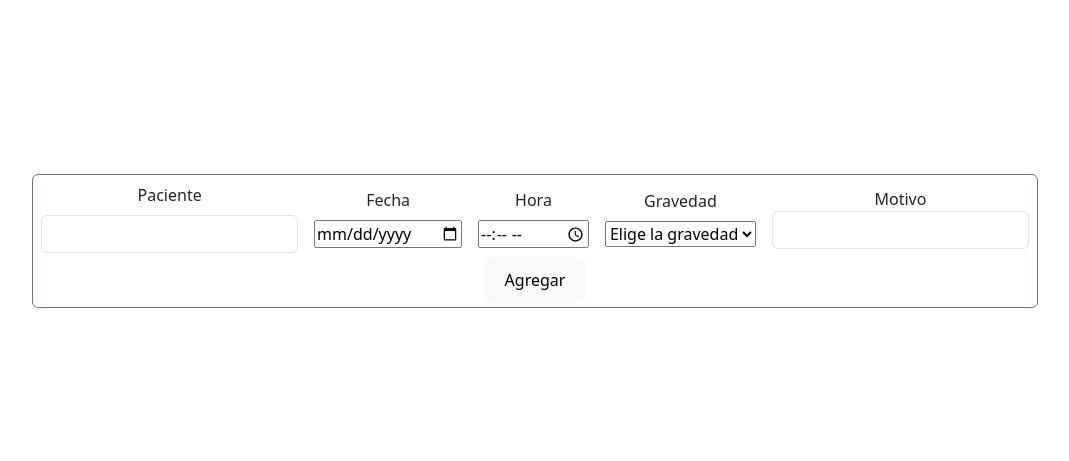
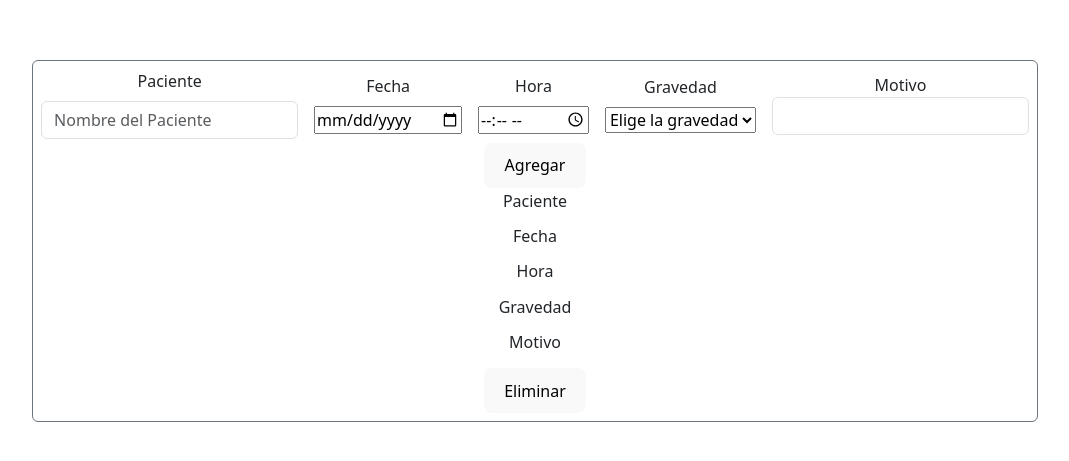
Before and after one commit to diegocmd20/desafio-eventos-vue, a Vue app: page / in a window 1280 px wide. Shown: the part 159-620 px from the top of the page, without its empty margins (105-1174 px from the left). Built offline with nearby package versions, Linux system fonts and the light colour scheme.

Commit message:
Props added

```diff
--- a/src/components/AgregarDatos.vue
+++ b/src/components/AgregarDatos.vue
@@ -1,17 +1,30 @@
 <template>
+    <div class="container my-1">
+        <h6>Paciente</h6>
+        <p>{{ paciente }}</p>
+        <h6>Fecha</h6>
+        <p>{{ fecha }}</p>
+        <h6>Hora</h6>
+        <p>{{ hora }}</p>
+        <h6>Gravedad</h6>
+        <p>{{ gravedad }}</p>
+        <h6>Motivo</h6>
+        <p>{{ motivo }}</p>
+        <button type="submit">Eliminar</button>
+    </div>
 </template>
 
 <script>
 export default {
     name: 'AgregarDatos',
-    data() {
-        return {
-        };
-    }, methods:{
-
+    props: {
+        paciente: String,
+        fecha: Date,
+        hora: Date,
+        gravedad: String,
+        motivo: String,
     }
 };
 </script>
 
-<style scoped>
-</style>
+<style scoped></style>
--- a/src/components/Cita.vue
+++ b/src/components/Cita.vue
@@ -4,19 +4,19 @@
 
             <div class="d-flex flex-column my-1 mx-2">
                 <label for="paciente" class="form-label fst-semibold">Paciente</label>
-                    <input name="paciente" type="text" class="form-control">
+                <input v-model="paciente" name="paciente" type="text" class="form-control" placeholder="Nombre del Paciente">
             </div>
             <div class="d-flex flex-column my-1 mx-2">
                 <label for="fecha" class="form-label fst-semibold">Fecha</label>
-                    <input type="date" name="fecha">
+                <input v-model="fecha" type="date" name="fecha">
             </div>
             <div class="d-flex flex-column my-1 mx-2">
                 <label for="hora" class="form-label fst-semibold">Hora</label>
-                    <input type="time" name="hora">
+                <input v-model="hora" type="time" name="hora">
             </div>
             <div class="d-flex flex-column my-1 mx-2">
                 <label for="gravedad" class="form-label">Gravedad</label>
-                    <select name="gravedad">
+                <select v-model="gravedad" name="gravedad">
                     <option value="" selected>Elige la gravedad</option>
                     <option value="bg-success">Baja</option>
                     <option value="bg-warning">Media</option>
@@ -25,23 +25,34 @@
             </div>
             <div class="d-flex flex-column my-1 mx-2">
                 <label for="motivo">Motivo</label>
-                    <input name="motivo" type="text" class="form-control">
+                <input v-model="motivo" name="motivo" type="text" class="form-control">
             </div>
 
         </div>
         <button type="submit">Agregar</button>
+        <div>
+            <AgregarDatos :paciente="paciente" :fecha="fecha" :hora="hora" :gravedad="gravedad" :motivo="motivo"/>
+        </div>
     </div>
 </template>
 
 <script>
+import AgregarDatos from './AgregarDatos.vue';
 export default {
     name: 'Cita',
     data() {
         return {
-
+            paciente: '',
+            fecha: '',
+            hora: '',
+            gravedad: '',
+            motivo:'',
         };
     },
-    computed:{
+    components: {
+        AgregarDatos,
+    },
+    methods: {
 
     }
 };
```
Lines whose indentation alone changed are shown as unchanged.
